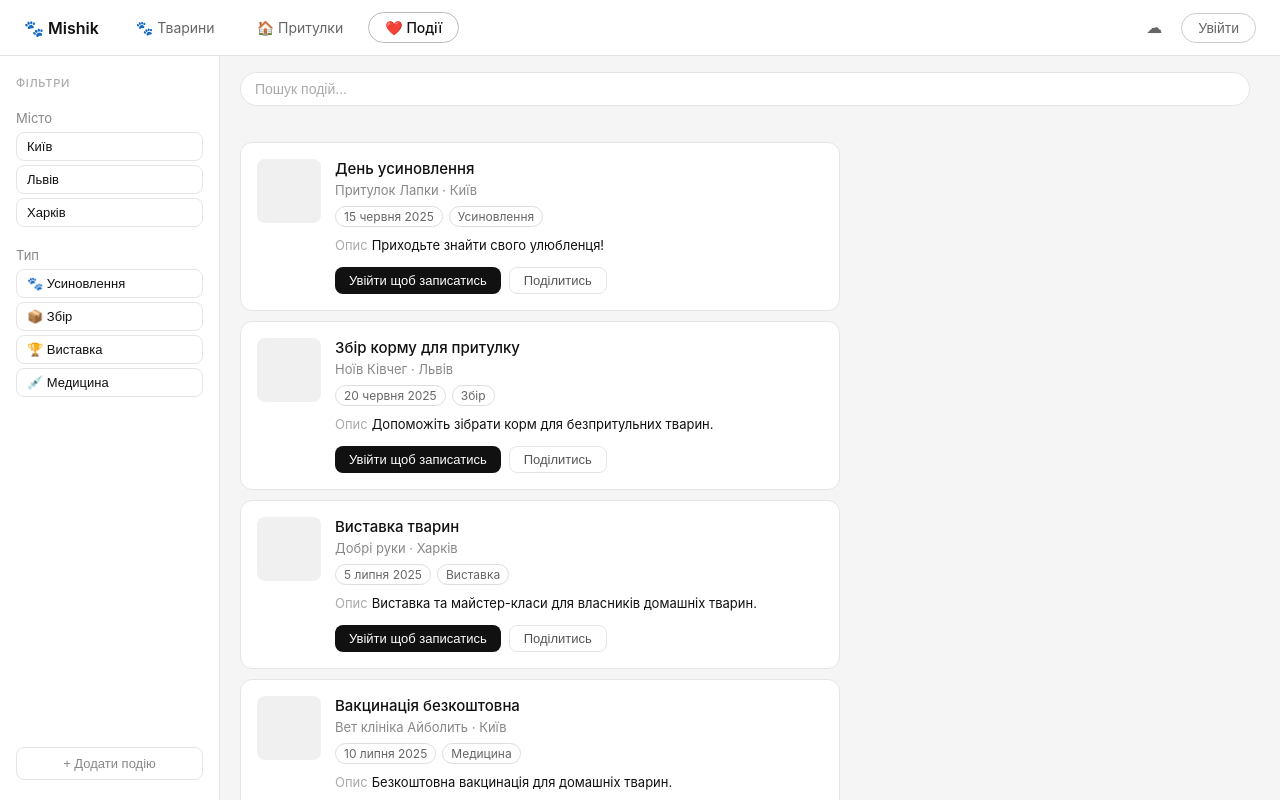
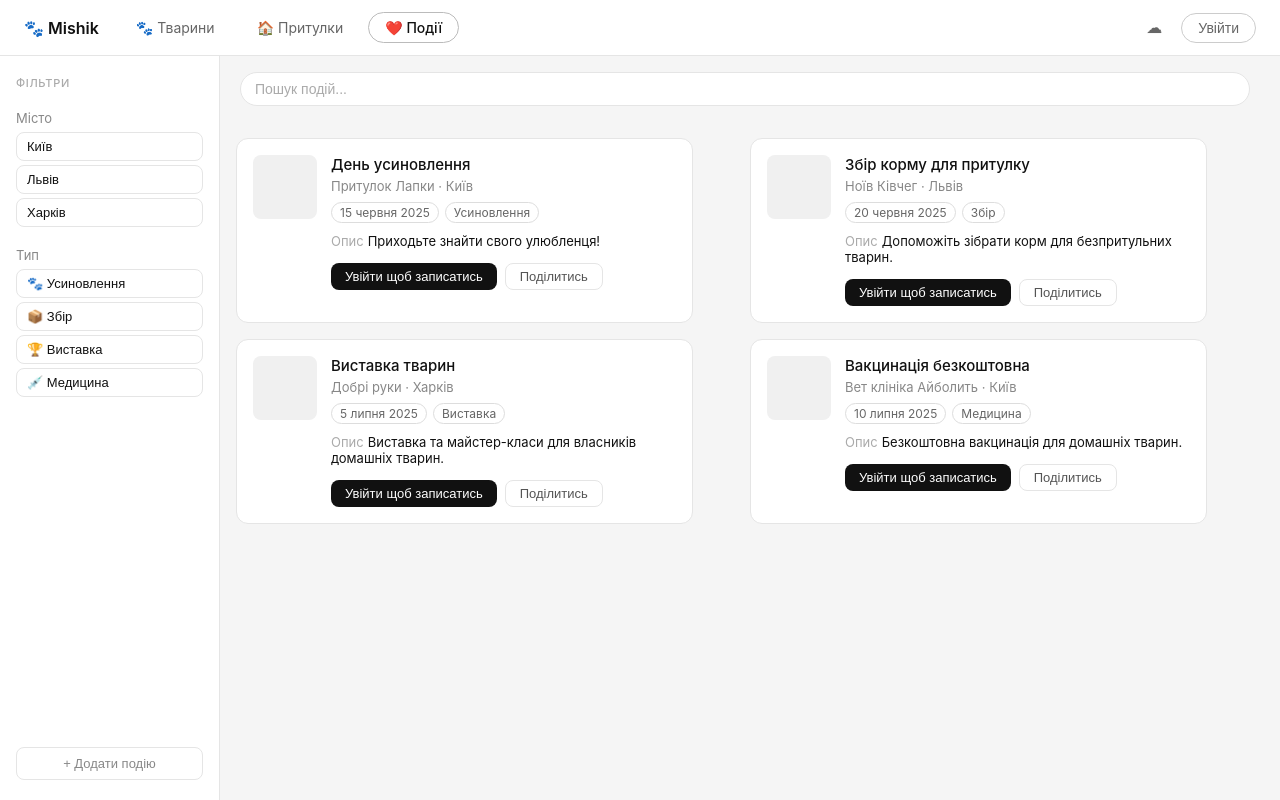
Before and after one commit to karnavka/mishik, a React (Vite) app in the folder frontend/: page /events in a window 1280 px wide. Built offline with nearby package versions, Linux system fonts and the light colour scheme.

Commit message:
sync bd to front

```diff
--- a/frontend/src/App.css
+++ b/frontend/src/App.css
@@ -88,10 +88,13 @@ body {
   width: 100%;
 }
 
-/* ── Sidebar ── */
+
+/*SIDE*/
+
 .sidebar {
   width: 220px;
-  min-width: 220px;
+  min-width: 120px;
+
   padding: 20px 16px;
   background: var(--surface);
   border-right: 1px solid var(--border);
@@ -100,6 +103,8 @@ body {
   gap: 20px;
   overflow-y: auto;
   transition: background .2s, border-color .2s;
+
+  flex-shrink: 1;
 }
 
 .sidebar-title {
@@ -144,7 +149,9 @@ body {
 }
 .add-btn:hover { background: var(--btn-hover); }
 
-/* ── Main ── */
+
+/*MAIN*/
+
 .main {
   flex: 1;
   min-width: 0;
@@ -173,15 +180,19 @@ body {
 .search-bar input:focus { border-color: var(--border-hover); }
 .search-bar input::placeholder { color: var(--text-muted); }
 
-/* ── Feed ── */
+
 .feed {
   flex: 1;
-  padding: 20px;
-  display: flex;
-  flex-direction: column;
-  gap: 10px;
-  overflow-y: auto;
-  width: 100%;
+  padding: 16px;
+  overflow-y: hidden;
+
+  display: grid;
+  grid-template-columns: repeat(auto-fit, minmax(450px, 1fr));
+  column-gap: 0px;
+  row-gap: 16px;
+
+  justify-content: left;
+  align-content: start;
 }
 
 .empty {
@@ -191,7 +202,10 @@ body {
   font-size: 15px;
 }
 
-/* ── Card ── */
+
+/*CARD*/
+
+
 .card {
   background: var(--surface);
   border: 1px solid var(--border);
@@ -201,6 +215,7 @@ body {
   gap: 14px;
   cursor: pointer;
   transition: border-color .15s, background .2s;
+
   width: 89%;
   max-width: 600px;
 }
--- a/frontend/src/components/animalCard.tsx
+++ b/frontend/src/components/animalCard.tsx
@@ -4,36 +4,31 @@ import { RoleGuard } from './RoleGuard';
 const EMOJI: Record<string, string> = {
     кіт: '🐱', cat: '🐱',
     пес: '🐶', dog: '🐶',
+    rabbit: '🐰', parrot: '🦜'
 };
 const animalEmoji = (s: string) => EMOJI[s?.toLowerCase()] ?? '🐾';
 
 type Props = { animal: Animal; onLoginRequest?: () => void };
 
+//додати через бек картинки!!🦧
 export const AnimalCard = ({ animal, onLoginRequest }: Props) => (
     <div className="card">
         <div className="card-avatar">
-            {animal.imageUrl
-                ? <img src={animal.imageUrl} alt={animal.name} />
-                : animalEmoji(animal.species)}
+            {/*animal.imageUrl ? <img src={animal.imageUrl} alt={animal.name} /> : */animalEmoji(animal.animalType)}
         </div>
         <div className="card-body">
             <div className="card-title">{animal.name}</div>
-            <div className="card-sub">
-                {[animal.breed, animal.shelterName].filter(Boolean).join(' · ')}
+            <div className="card-sub">{[animal.animalType, animal.shelterName].filter(Boolean).join(' · ')}</div>
+
+            <div className="badges">
+                <span className="badge">{animal.animalType}</span>
+                <span className="badge">{animal.sex === 'MALE' ? '♂ Хлопчик' : '♀ Дівчинка'}</span>
             </div>
-            <div className="badges">
-                {[animal.species, animal.gender, animal.size].filter(Boolean).map(b => (
-                    <span className="badge" key={b}>{b}</span>
-                ))}
-                {animal.vaccinated !== undefined && (
-                    <span className="badge">{animal.vaccinated ? '✓ Щеплений' : '✗ Без щеплень'}</span>
-                )}
+
+            <div className="card-fields">
+                {animal.age && <div className="card-field"><span>Вік</span>{animal.age} р.</div>}
+                {animal.description && <div className="card-field"><span>Опис</span>{animal.description}</div>}
             </div>
-            {animal.age && (
-                <div className="card-fields">
-                    <div className="card-field"><span>Вік</span>{animal.age}</div>
-                </div>
-            )}
 
             <div className="card-actions">
                 {/* Видно всім — зв'язатись */}
--- a/frontend/src/pages/AnimalsPage.tsx
+++ b/frontend/src/pages/AnimalsPage.tsx
@@ -5,17 +5,41 @@ import { MOCK_ANIMALS } from '../utils/mocks';
 import { AnimalCard } from '../components/animalCard';
 import { Sidebar } from '../components/Sidebar';
 
-const FILTERS = [
-  { key: 'species', label: 'Вид',    opts: [{ v: 'Кіт', l: '🐱 Кіт' }, { v: 'Пес', l: '🐶 Пес' }] },
-  { key: 'gender',  label: 'Стать',  opts: [{ v: 'Хлопчик', l: '♂ Хлопчик' }, { v: 'Дівчинка', l: '♀ Дівчинка' }] },
-  { key: 'size',    label: 'Розмір', opts: [{ v: 'Маленький', l: 'Маленький' }, { v: 'Середній', l: 'Середній' }, { v: 'Великий', l: 'Великий' }] },
-];
+// const FILTERS = [
+//   {
+//     key: 'typeId',
+//     label: 'Вид',
+//     opts: [{ v: '1', l:'🐶 Пес' }, { v: '2', l: '🐱 Кіт' }],
+//   },
+//   {
+//     key: 'sex',
+//     label: 'Стать',
+//     opts: [{ v: 'MALE', l: '♂ Хлопчик' }, { v: 'FEMALE', l: '♀ Дівчинка' }],
+//   },
+// ];
 
 type Props = { onLoginRequest: () => void };
 
 export const AnimalsPage = ({ onLoginRequest }: Props) => {
   const [search, setSearch] = useState('');
   const [filters, setFilters] = useState<Record<string, string>>({});
+
+  const { data: animalTypes } = useFetch<{ id: number; type: string }>('/api/animal-types');
+  const typeFilter = {
+    key: 'typeId',
+    label: 'Вид',
+    opts: animalTypes.map(t => ({ v: String(t.id), l: t.type })),
+  };
+  console.log(animalTypes);
+  const filterGroups = [typeFilter,
+    {
+      key: 'sex',
+      label: 'Стать',
+      opts: [
+        { v: 'MALE', l: '♂ Хлопчик' },
+        { v: 'FEMALE', l: '♀ Дівчинка' },
+      ],
+    },];
 
   const toggle = (key: string, value: string) =>
     setFilters(prev =>
@@ -24,23 +48,25 @@ export const AnimalsPage = ({ onLoginRequest }: Props) => {
         : { ...prev, [key]: value }
     );
 
-  const { data: animals, loading, error } = useFetch<Animal>(null, MOCK_ANIMALS);
-  // замінити null на '/api/animals' коли backend готовий
+  const query = new URLSearchParams(filters).toString();
+  const url   = '/api/animals' + (query ? '?' + query : '');
 
+  const { data: animals, loading, error } = useFetch<Animal>(url);
+
+  //тут поки на фронті лишається обробка
   const visible = useMemo(() => {
     const q = search.toLowerCase();
-    return animals.filter(a => {
-      if (q && !a.name?.toLowerCase().includes(q) && !a.breed?.toLowerCase().includes(q)) return false;
-      return Object.entries(filters).every(([k, v]) => !v || String((a as Record<string, unknown>)[k]) === v);
-    });
-  }, [animals, search, filters]);
+    if (!q) return animals;
+    return animals.filter(a => a.name?.toLowerCase().includes(q));
+  }, [animals, search]);
 
   return (
+
     <div className="body">
       <Sidebar
         filters={filters}
         onToggle={toggle}
-        filterGroups={FILTERS}
+        filterGroups={filterGroups}
         addLabel="+ Додати тварину"
         onAdd={onLoginRequest}
       />
@@ -48,7 +74,7 @@ export const AnimalsPage = ({ onLoginRequest }: Props) => {
         <div className="search-bar">
           <input
             type="text"
-            placeholder="Пошук за ім'ям або породою..."
+            placeholder="Пошук за ім'ям..."
             value={search}
             onChange={e => setSearch(e.target.value)}
           />
--- a/frontend/vite.config.ts
+++ b/frontend/vite.config.ts
@@ -8,4 +8,9 @@ export default defineConfig({
     react(),
     babel({ presets: [reactCompilerPreset()] })
   ],
+  server: {
+    proxy: {
+      '/api': 'http://localhost:8080',   // ← forward all /api/* to Spring Boot
+    },
+  },
 })
```
Also changed, not shown: frontend/src/types/index.ts (+7 -8 lines).
